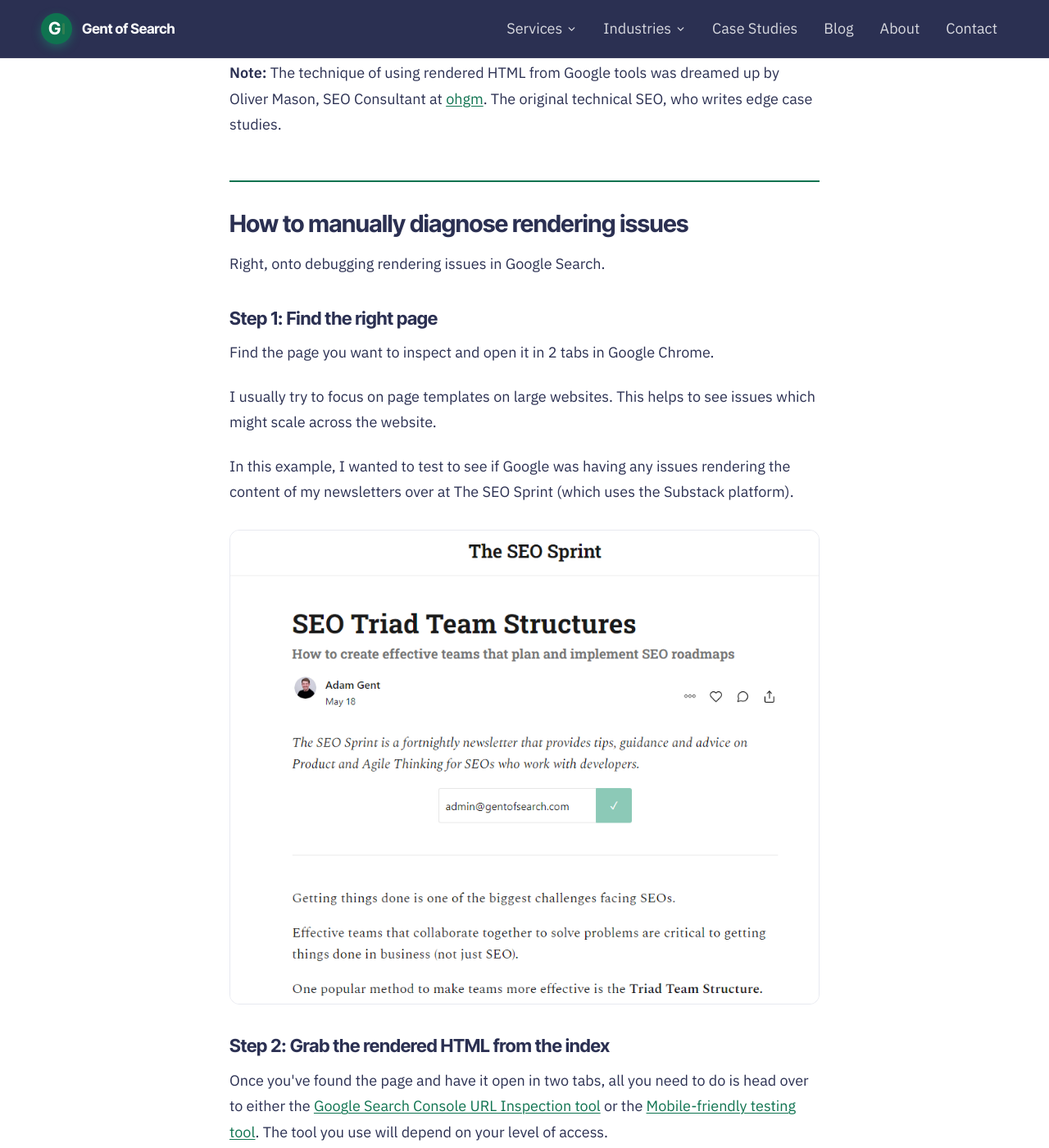
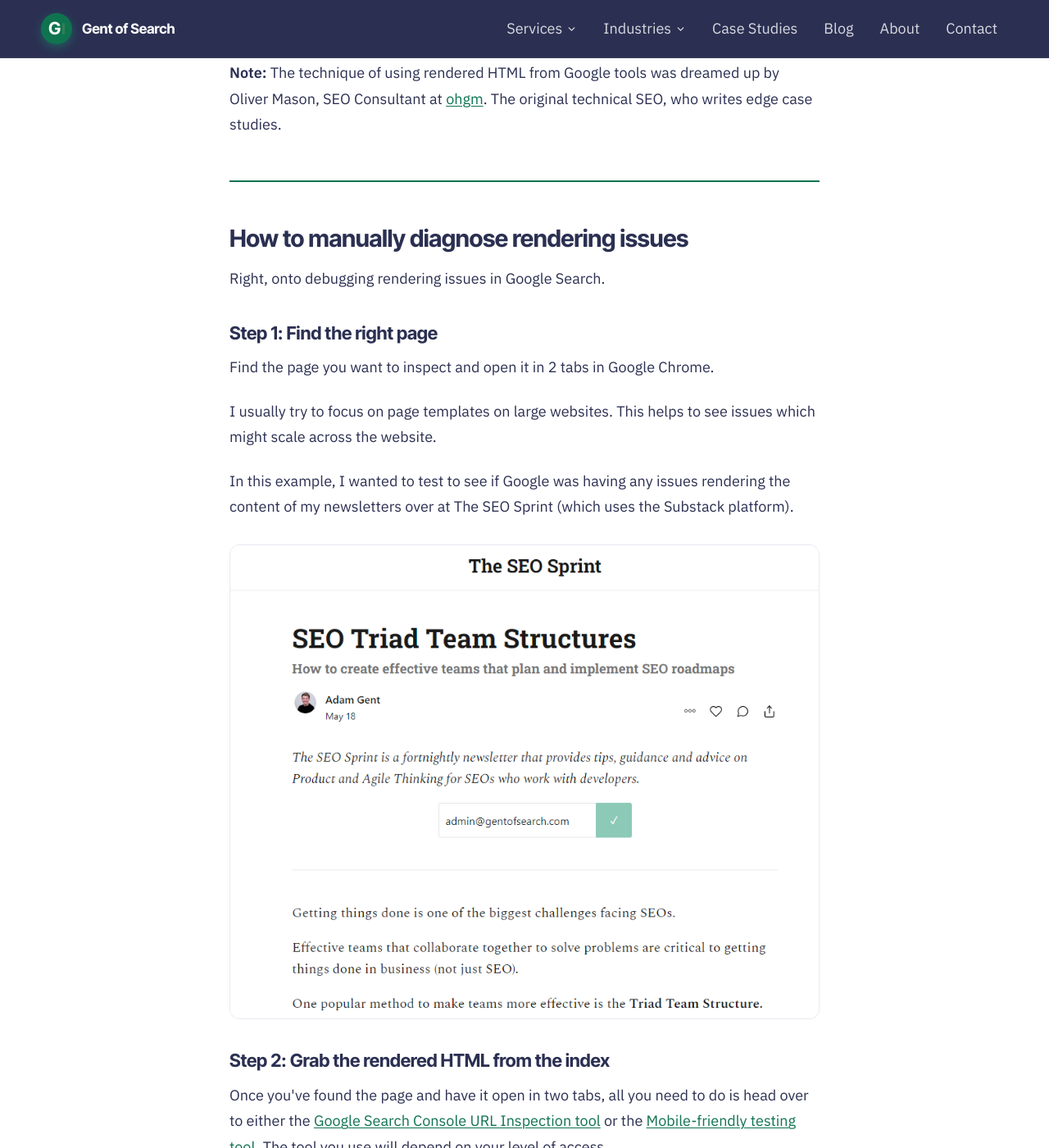
Before and after one commit to Gent-of-Search/gentofsearch.com, a Jekyll site: the page built from _posts/2022-05-26-how-to-debug-javascript-seo-issues-in-chrome.md, in a window 1280 px wide and 1400 px high, scrolled down 525 px. Shown: the whole window at 82% size. Built offline with Jekyll 4.4.1, drawn with Linux system fonts in a browser that asks for light colours.

Commit message:
Blog posts: one template rule for section lines, 52px above and below
Co-Authored-By: Claude Opus 5.5 <noreply@anthropic.com>

```diff
--- a/assets/css/site.css
+++ b/assets/css/site.css
@@ -134,9 +134,8 @@ img { max-width: 100%; }
 .article figure img { display:block; width:100%; height:auto; border-radius:12px; border:1px solid #E7E9F0; }
 .article figure.dark { background:#1C1C1C; border-radius:14px; padding:14px; }
 .article figure.dark img { border:0; border-radius:6px; }
-.article hr { border: 0; height: 2px; background: #0F7350; margin: 52px 0 0; }
-.article hr + h2 { margin-top: 34px; }
-.article hr + p { margin-top: 52px; }
+.article hr { border: 0; height: 2px; background: #0F7350; margin: 52px 0; }
+.article hr + * { margin-top: 0; }
 .article figcaption { margin-top:10px; text-align:center; font-family:'JetBrains Mono',monospace; font-size:12px; color:#8489A2; }
 .article figure.dark figcaption { color:rgba(255,255,255,0.55); }
 .cs-card { transition:transform .2s ease, box-shadow .2s ease; }
```
